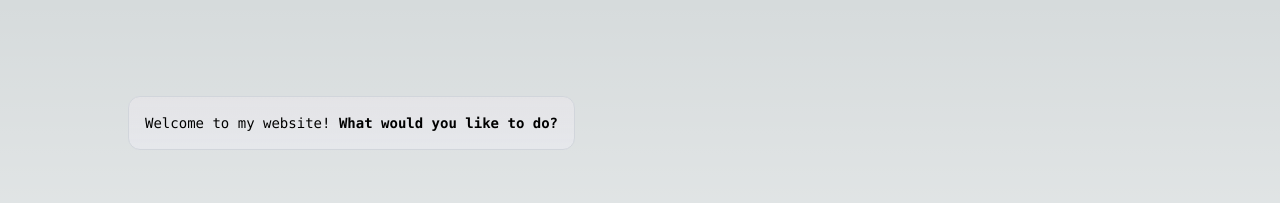
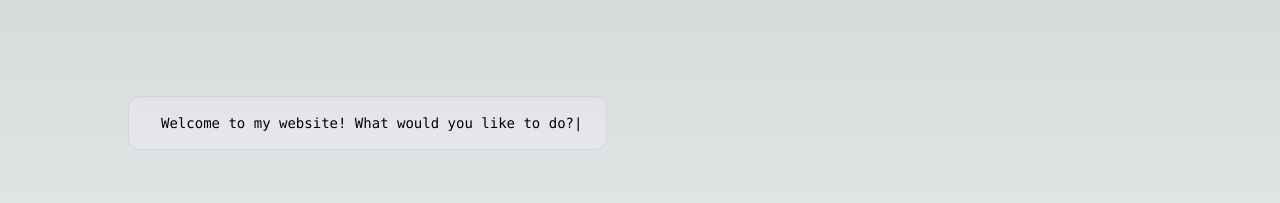
Before and after one commit to Saladin-99/my-website, a Next.js app: page /my-website/ in a window 1280 px wide. Shown: the top 203 px of the page. Built offline with nearby package versions, Linux system fonts and the light colour scheme.

Commit message:
coolified header

```diff
--- a/src/components/header.js
+++ b/src/components/header.js
@@ -1,15 +1,49 @@
-// components/Header.js
-import React from 'react';
+import React, { useState, useEffect, useRef } from 'react';
 
 const Header = () => {
+  const [typedText, setTypedText] = useState('');
+  const textRef = useRef(null);
+
+  useEffect(() => {
+    const fullText = "Welcome to my website! What would you like to do?";
+    let currentIndex = 0;
+
+    const typeText = () => {
+      setTypedText(fullText.slice(0, currentIndex));
+      currentIndex++;
+      if (currentIndex <= fullText.length) {
+        setTimeout(typeText, 50); // Adjust the typing speed by changing the delay
+      }
+    };
+
+    typeText();
+  }, []);
+
   return (
     <div className="relative z-10 max-w-5xl w-full flex items-center justify-between font-mono text-sm lg:flex">
       <p className="fixed left-0 top-0 w-full flex items-center justify-center border-b border-gray-300 bg-gradient-to-b from-zinc-200 pb-6 pt-8 backdrop-blur-2xl dark:border-neutral-800 dark:bg-zinc-800/30 dark:from-inherit lg:static lg:w-auto lg:rounded-xl lg:border lg:bg-gray-200 lg:p-4 lg:dark:bg-zinc-800/30">
-        <span>
-          Welcome to my website! <code className="font-mono font-bold">What would you like to do?</code>
+        <span className="px-4" ref={textRef}>
+          {typedText}
+          <span className="blinking-cursor">|</span>
         </span>
       </p>
       <div className="fixed bottom-0 left-0 flex h-48 w-full items-end justify-center bg-gradient-to-t from-white via-white dark:from-black dark:via-black lg:static lg:h-auto lg:w-auto lg:bg-none"></div>
+
+      <style jsx>{`
+      .blinking-cursor {
+          position: absolute;
+          animation: blink 1s step-end infinite;
+        }
+
+        @keyframes blink {
+          from, to {
+            opacity: 0;
+          }
+          50% {
+            opacity: 1;
+          }
+        }
+      `}</style>
     </div>
   );
 };
```
Also changed, not shown: 1 other file (tests, documents, lock files or other folders).
